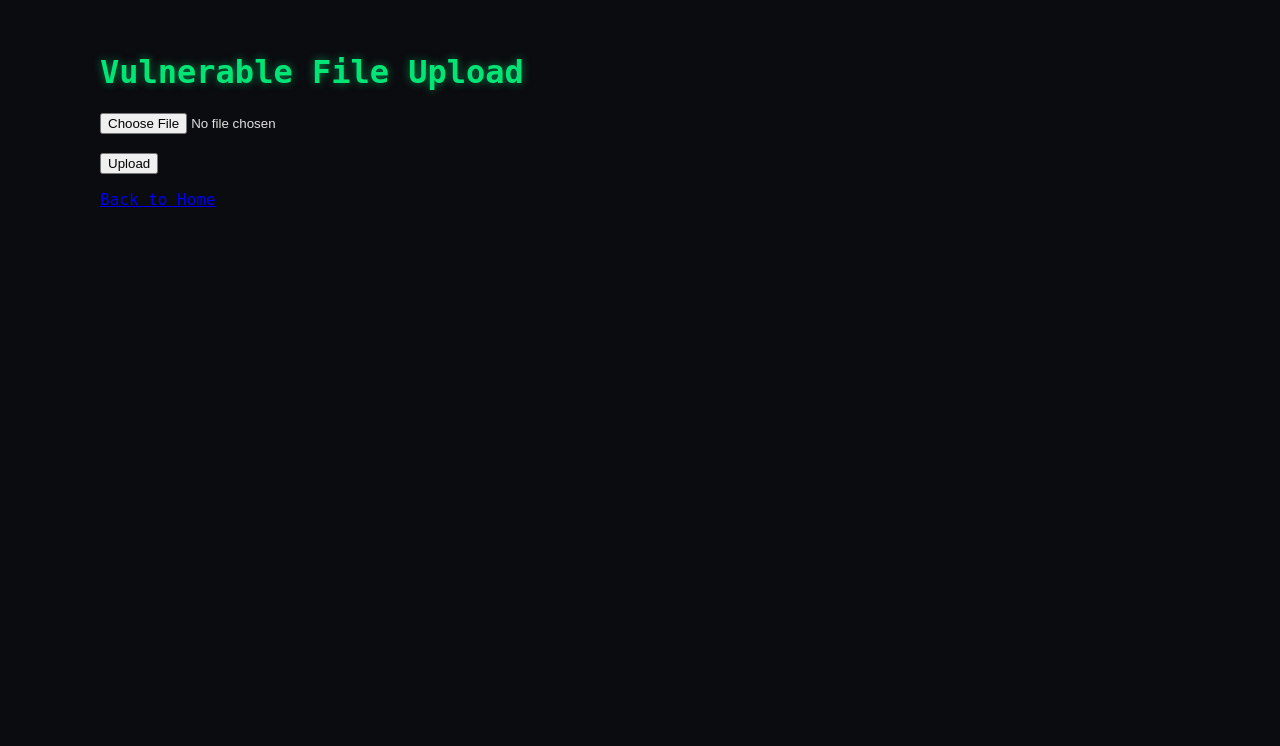
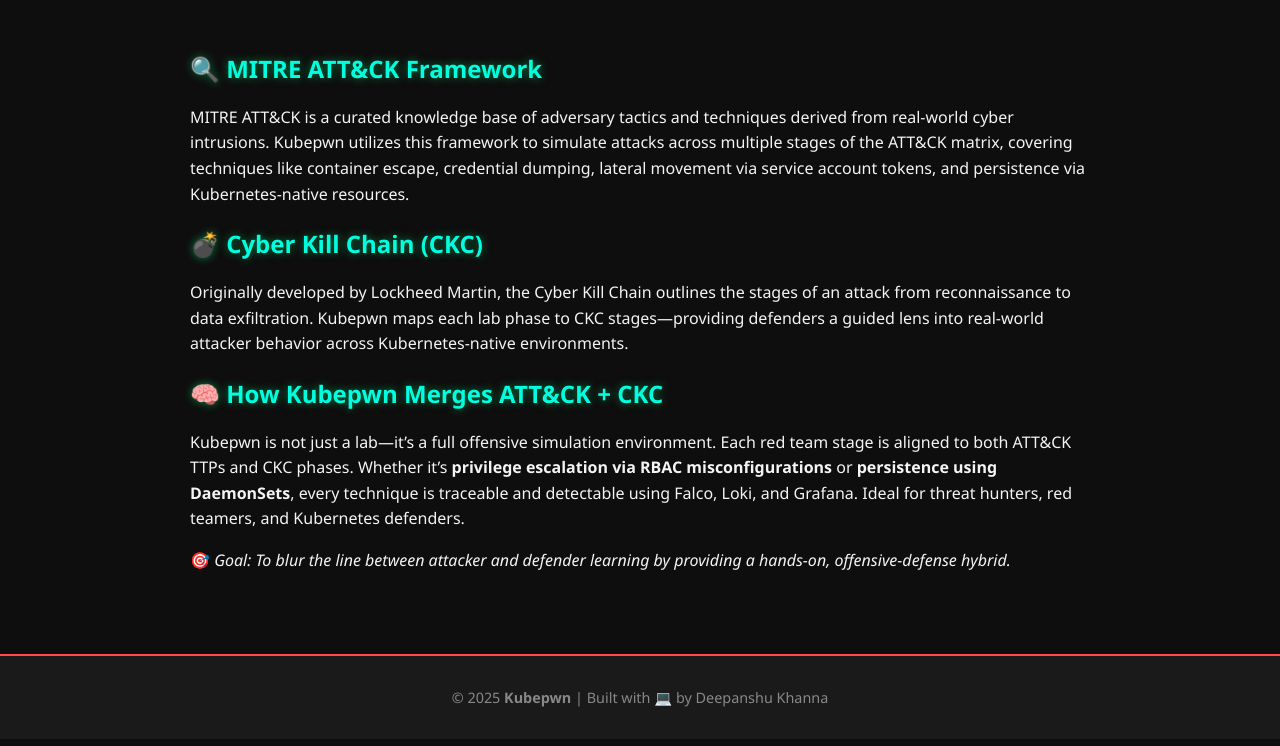
Before and after one commit to deep1792/KubePwn, a Flask app: page /about in a window 1280 px wide. Shown: the top 746 px of the page. Run offline with Flask 3, Linux system fonts and the light colour scheme; parts of the project's set-up code (start-up, migrations or seed data) failed here and were passed over.

Commit message:
Update about.html

```diff
--- a/templates/about/about.html
+++ b/templates/about/about.html
@@ -1,28 +1,92 @@
 <!DOCTYPE html>
 <html lang="en">
 <head>
-<meta charset="UTF-8" />
-<meta name="viewport" content="width=device-width, initial-scale=1" />
-<title>File Upload - Kubepwn</title>
-<link rel="stylesheet" href="{{ url_for('static', filename='style.css') }}">
+  <meta charset="UTF-8" />
+  <meta name="viewport" content="width=device-width, initial-scale=1" />
+  <title>About | Kubepwn ⚔️ Red Team Lab</title>
+  <link rel="stylesheet" href="style.css" />
+  <style>
+    body {
+      font-family: 'Segoe UI', sans-serif;
+      margin: 0;
+      padding: 0;
+      background-color: #0e0e0e;
+      color: #f4f4f4;
+    }
+    header {
+      background-color: #1a1a1a;
+      padding: 1rem;
+      text-align: center;
+      border-bottom: 2px solid #ff4b4b;
+    }
+    header h1 {
+      margin: 0;
+      font-size: 2rem;
+      color: #ff4b4b;
+    }
+    nav {
+      margin-top: 0.5rem;
+    }
+    nav a {
+      margin: 0 10px;
+      color: #ffffffcc;
+      text-decoration: none;
+      font-weight: bold;
+    }
+    nav a:hover {
+      color: #00ffe1;
+    }
+    main {
+      padding: 2rem;
+      max-width: 900px;
+      margin: auto;
+    }
+    h2 {
+      color: #00ffe1;
+    }
+    p {
+      line-height: 1.6;
+    }
+    footer {
+      text-align: center;
+      padding: 1rem;
+      background-color: #1a1a1a;
+      border-top: 2px solid #ff4b4b;
+      margin-top: 2rem;
+    }
+  </style>
 </head>
 <body>
-<div class="container">
-  <h1>Vulnerable File Upload</h1>
-  {% with messages = get_flashed_messages() %}
-    {% if messages %}
-      <ul class="flashes">
-      {% for message in messages %}
-        <li>{{ message }}</li>
-      {% endfor %}
-      </ul>
-    {% endif %}
-  {% endwith %}
-  <form method="post" enctype="multipart/form-data">
-    <input type="file" name="file" /><br /><br />
-    <button type="submit">Upload</button>
-  </form>
-  <p><a href="/">Back to Home</a></p>
-</div>
+
+  <main>
+    <section>
+      <h2>🔍 MITRE ATT&CK Framework</h2>
+      <p>
+        MITRE ATT&CK is a curated knowledge base of adversary tactics and techniques derived from real-world cyber intrusions. Kubepwn utilizes this framework to simulate attacks across multiple stages of the ATT&CK matrix, covering techniques like container escape, credential dumping, lateral movement via service account tokens, and persistence via Kubernetes-native resources.
+      </p>
+    </section>
+
+    <section>
+      <h2>💣 Cyber Kill Chain (CKC)</h2>
+      <p>
+        Originally developed by Lockheed Martin, the Cyber Kill Chain outlines the stages of an attack from reconnaissance to data exfiltration. Kubepwn maps each lab phase to CKC stages—providing defenders a guided lens into real-world attacker behavior across Kubernetes-native environments.
+      </p>
+    </section>
+
+    <section>
+      <h2>🧠 How Kubepwn Merges ATT&CK + CKC</h2>
+      <p>
+        Kubepwn is not just a lab—it’s a full offensive simulation environment. Each red team stage is aligned to both ATT&CK TTPs and CKC phases. Whether it’s <strong>privilege escalation via RBAC misconfigurations</strong> or <strong>persistence using DaemonSets</strong>, every technique is traceable and detectable using Falco, Loki, and Grafana. Ideal for threat hunters, red teamers, and Kubernetes defenders.
+      </p>
+      <p>
+        🎯 <em>Goal: To blur the line between attacker and defender learning by providing a hands-on, offensive-defense hybrid.</em>
+      </p>
+    </section>
+  </main>
+
+  <footer>
+    <p>© 2025 <strong>Kubepwn</strong> | Built with 💻 by Deepanshu Khanna</p>
+  </footer>
+
 </body>
 </html>
```
